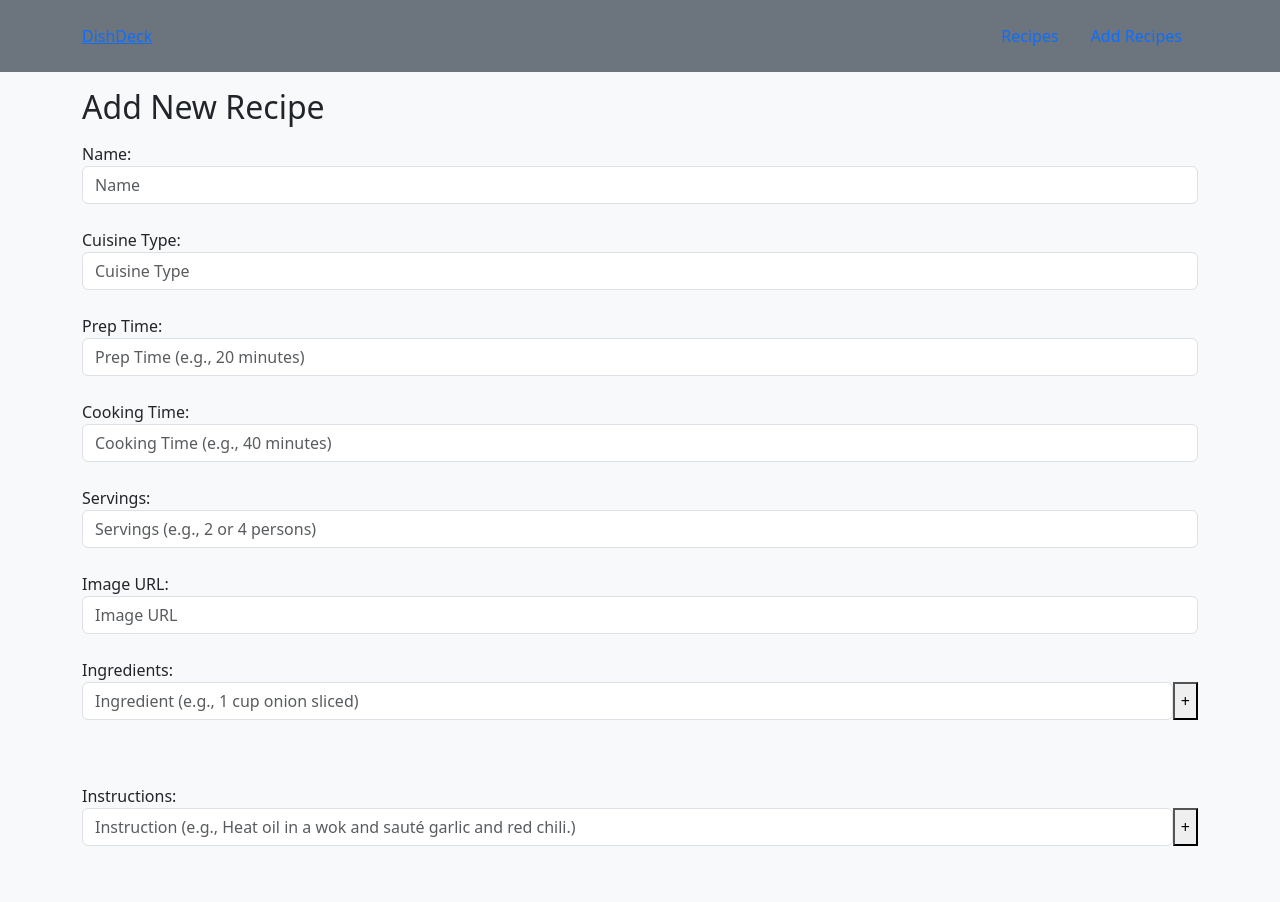
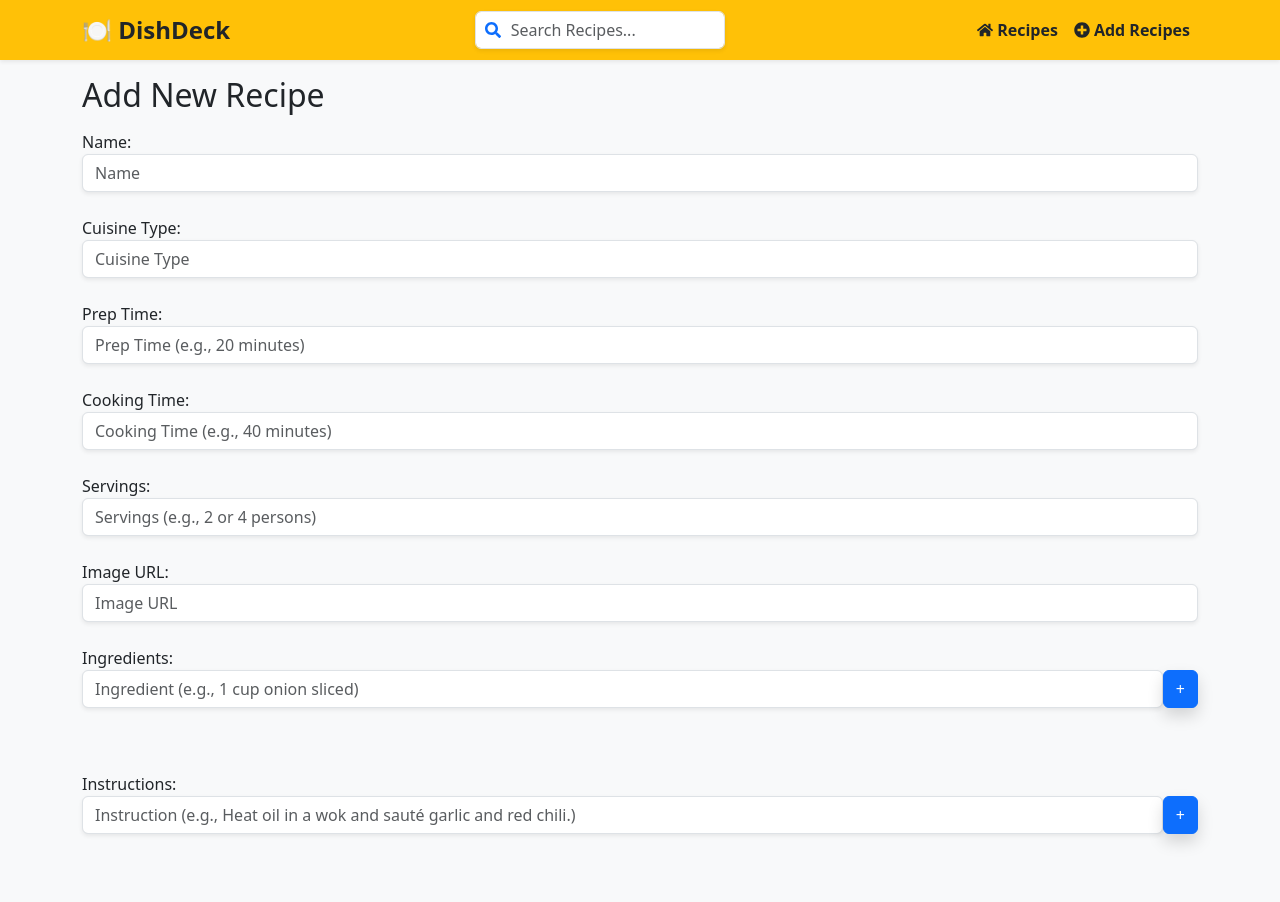
Before and after one commit to ashiyaman/DishDeck-FE, a React (Vite) app: page /addRecipe in a window 1280 px wide. Shown: the top 902 px of the page. Built offline with nearby package versions, Linux system fonts and the light colour scheme.

Commit message:
fix:  Fix errors

```diff
--- a/package.json
+++ b/package.json
@@ -15,6 +15,7 @@
     "bootstrap": "^5.3.3",
     "react": "^19.0.0",
     "react-dom": "^19.0.0",
+    "react-icons": "^5.5.0",
     "react-redux": "^9.2.0",
     "react-router-dom": "^7.4.1",
     "redux-thunk": "^3.1.0"
--- a/src/assets/components/Header.jsx
+++ b/src/assets/components/Header.jsx
@@ -1,18 +1,48 @@
-
-import { Link } from "react-router-dom"
+import { useDispatch } from 'react-redux';
+import { Link } from 'react-router-dom';
+import { setSearch } from '../features/recipes/recipeSlice';
+import { FaSearch, FaHome, FaPlusCircle } from 'react-icons/fa'; // Import icons
 
 const Header = () => {
+    const dispatch = useDispatch();
+
+    const searchHandler = (value) => {
+        dispatch(setSearch(value));
+    };
+
     return (
-        <nav className='navbar bg-secondary text-light'>
-            <div className='container'>
-                <Link to="/">DishDeck</Link>
-                <ul className='navbar nav'>
-                    <li className='nav-item'><Link className='nav-link' to='/'>Recipes</Link></li>
-                    <li className='nav-item'><Link className='nav-link' to='/addRecipe'>Add Recipes</Link></li>
+        <nav className='navbar bg-warning text-dark shadow-sm' style={{ padding: '10px 20px' }}>
+            <div className='container d-flex justify-content-between align-items-center'>
+                <Link className='fw-bold fs-4 text-dark d-flex align-items-center' to='/' style={{ textDecoration: 'none' }}>
+                    🍽️ DishDeck
+                </Link>
+
+                <div className='d-flex align-items-center position-relative' style={{ width: '250px' }}>
+                    <input
+                        type='text'
+                        className='form-control shadow-sm'
+                        onChange={(e) => searchHandler(e.target.value)}
+                        placeholder='Search Recipes...'
+                        style={{ paddingLeft: '35px' }}
+                    />
+                    <FaSearch className='position-absolute text-primary' style={{ left: '10px', top: '50%', transform: 'translateY(-50%)' }}/>
+                </div>
+
+                <ul className='navbar-nav d-flex flex-row'>
+                    <li className='nav-item mx-2'>
+                        <Link className='nav-link fw-bold text-dark d-flex align-items-center' to='/' style={{ textDecoration: 'none' }}>
+                            <FaHome className='me-1'/> Recipes
+                        </Link>
+                    </li>
+                    <li className='nav-item mx-2'>
+                        <Link className='nav-link fw-bold text-dark d-flex align-items-center' to='/addRecipe' style={{ textDecoration: 'none' }}>
+                            <FaPlusCircle className='me-1'/> Add Recipes
+                        </Link>
+                    </li>
                 </ul>
             </div>
         </nav>
-    )
-}
+    );
+};
 
-export default Header
+export default Header;
--- a/src/assets/features/recipes/AddRecipe.jsx
+++ b/src/assets/features/recipes/AddRecipe.jsx
@@ -1,7 +1,7 @@
-import { useState } from "react"
-import { useDispatch } from "react-redux"
-import { addRecipe } from "./recipeSlice"
-import { useNavigate } from "react-router-dom"
+import { useState } from 'react'
+import { useDispatch } from 'react-redux'
+import { addRecipe } from './recipeSlice'
+import { useNavigate } from 'react-router-dom'
 
 const AddRecipe = () => {
     const dispatch = useDispatch()
@@ -72,27 +72,27 @@ const AddRecipe = () => {
             <h2 className='my-3'>Add New Recipe</h2>
             <form onSubmit={formSubmitHandler} className='my-3'>
                 <label htmlFor='name'>Name:</label><br/>
-                <input className='form-control' required value={name} onChange={(e) => setName(e.target.value)} type='text' placeholder='Name' /><br/>
+                <input className='form-control shadow-sm' required value={name} onChange={(e) => setName(e.target.value)} type='text' placeholder='Name' /><br/>
 
                 <label htmlFor='cuisineType'>Cuisine Type:</label><br/>
-                <input className='form-control' required value={cuisine} onChange={(e) => setCuisine(e.target.value)} type='text' placeholder='Cuisine Type' /><br/>
+                <input className='form-control shadow-sm' required value={cuisine} onChange={(e) => setCuisine(e.target.value)} type='text' placeholder='Cuisine Type' /><br/>
 
                 <label htmlFor='prepTime'>Prep Time:</label><br/>
-                <input className='form-control' required value={prepTime} onChange={(e) => setPrepTime(e.target.value)} type='text' placeholder='Prep Time (e.g., 20 minutes)' /><br/>
+                <input className='form-control shadow-sm' required value={prepTime} onChange={(e) => setPrepTime(e.target.value)} type='text' placeholder='Prep Time (e.g., 20 minutes)' /><br/>
 
                 <label htmlFor='cookingTime'>Cooking Time:</label><br/>
-                <input className='form-control' required value={cookingTime} onChange={(e) => setCookingTime(e.target.value)} type='text' placeholder='Cooking Time (e.g., 40 minutes)' /><br/>
+                <input className='form-control shadow-sm' required value={cookingTime} onChange={(e) => setCookingTime(e.target.value)} type='text' placeholder='Cooking Time (e.g., 40 minutes)' /><br/>
 
                 <label htmlFor='servings'>Servings:</label><br/>
-                <input className='form-control' required value={servings} onChange={(e) => setServings(e.target.value)} type='number' placeholder='Servings (e.g., 2 or 4 persons)' /><br/>
+                <input className='form-control shadow-sm' required value={servings} onChange={(e) => setServings(e.target.value)} type='number' placeholder='Servings (e.g., 2 or 4 persons)' /><br/>
 
                 <label htmlFor='image'>Image URL:</label><br/>
-                <input className='form-control' required value={image} onChange={(e) => setImage(e.target.value)} type='text' placeholder='Image URL' /><br/>
+                <input className='form-control shadow-sm' required value={image} onChange={(e) => setImage(e.target.value)} type='text' placeholder='Image URL' /><br/>
 
                 <label htmlFor='ingredients'>Ingredients:</label><br/>
                 <div className='d-flex'>
-                    <input className='form-control' type='text' value={ingredientInput} onChange={(e) => setIngredientInput(e.target.value)} placeholder='Ingredient (e.g., 1 cup onion sliced)' />
-                    <button onClick={ingredientsHandler}> + </button>
+                    <input className='form-control shadow-sm' type='text' value={ingredientInput} onChange={(e) => setIngredientInput(e.target.value)} placeholder='Ingredient (e.g., 1 cup onion sliced)' />
+                    <button className='btn btn-primary shadow' onClick={ingredientsHandler}> + </button>
                 </div><br/>
                 <ol>
                     {ingredients.map((ingredient, index) => <li key={index}>{ingredient}</li>)}
@@ -100,8 +100,8 @@ const AddRecipe = () => {
 
                 <label htmlFor='instructions'>Instructions:</label><br/>
                 <div className='d-flex'>
-                    <input className='form-control' type='text' value={instructionInput} onChange={(e) => setInstructionInput(e.target.value)} placeholder='Instruction (e.g., Heat oil in a wok and sauté garlic and red chili.)' />
-                    <button onClick={instructionsHandler}> + </button>
+                    <input className='form-control shadow-sm' type='text' value={instructionInput} onChange={(e) => setInstructionInput(e.target.value)} placeholder='Instruction (e.g., Heat oil in a wok and sauté garlic and red chili.)' />
+                    <button className='btn btn-primary shadow' onClick={instructionsHandler}> + </button>
                 </div><br/>
                 <ol>
                     {instructions.map((instruction, index) => <li key={index}>{instruction}</li>)}
@@ -109,13 +109,13 @@ const AddRecipe = () => {
 
                 <label htmlFor='nutrition'>Nutrition:</label><br/>
                 <div className='d-flex'>
-                    <select value={nutritionComponent} onChange={(e) => setNutritionComponent(e.target.value)}>
+                    <select className='shadow-sm' value={nutritionComponent} onChange={(e) => setNutritionComponent(e.target.value)}>
                         {['calories', 'fat', 'carbs', 'proteins', 'fiber', 'sugar'].map((item, index) => (
                             <option key={index} value={item}>{item}</option>
                         ))}
                     </select>
-                    <input className='form-control' type='number' value={nutritionInput} onChange={(e) => setNutritionInput(e.target.value)} placeholder='Amount (e.g., 30g)' />
-                    <button onClick={nutritionHandler}> + </button>
+                    <input className='form-control shadow-sm' type='number' value={nutritionInput} onChange={(e) => setNutritionInput(e.target.value)} placeholder='Amount (e.g., 30g)' />
+                    <button className='btn btn-primary shadow' onClick={nutritionHandler}> + </button>
                 </div><br/>
                 {Object.keys(nutrition).length > 0 && (
                     <div>
@@ -126,9 +126,9 @@ const AddRecipe = () => {
                 )}
 
                 <label htmlFor='details'>Details:</label><br/>
-                <textarea className='form-control' value={details} onChange={(e) => setDetails(e.target.value)} placeholder='Details (e.g., A simple yet delicious classic, Margherita pizza highlights fresh ingredients and bold flavors.)' ></textarea><br/>
+                <textarea className='form-control shadow-sm' value={details} onChange={(e) => setDetails(e.target.value)} placeholder='Details (e.g., A simple yet delicious classic, Margherita pizza highlights fresh ingredients and bold flavors.)' ></textarea><br/>
 
-                <input type='submit' value='Add Recipe' />
+                <input className='btn btn-primary shadow' type='submit' value='Add Recipe' />
             </form>
         </main>
     )
--- a/src/assets/features/recipes/Recipes.jsx
+++ b/src/assets/features/recipes/Recipes.jsx
@@ -1,11 +1,11 @@
-import { useEffect } from "react"
-import { deleteRecipeById, fetchRecipeById, fetchRecipes } from "./recipeSlice"
-import { useDispatch, useSelector } from "react-redux"
-import { Link } from "react-router-dom"
+import { useEffect } from 'react'
+import { deleteRecipeById, fetchRecipeById, fetchRecipes } from './recipeSlice'
+import { useDispatch, useSelector } from 'react-redux'
+import { Link } from 'react-router-dom'
 
 const Recipes = () => {
     const dispatch = useDispatch()
-    const {recipes, status, error} = useSelector(state => state.recipes)
+    const {filteredRecipes, status, error} = useSelector(state => state.recipes)
 
     useEffect(() => {
         dispatch(fetchRecipes())
@@ -18,24 +18,28 @@ const Recipes = () => {
     return (
         <main className='container'>
             <div>
-                <h1 className='my-3'>Recipes</h1>
+                <h1 className='my-3 text-primary'>Recipes</h1>
                 <div className='row'>
                     {status === 'success' &&
-                        recipes.map(recipe => (
+                        filteredRecipes.map(recipe => (
                             <div key={recipe._id} className='col-md-3 my-3'>
-                                <div className='card' style={{height: '400px'}}>
-                                    <div className='card-img-top'>
-                                        <img src={'../images/Neapolitan_Pizza.avif' || 'https://placehold.co/600x500'}
-                                            className='img-fluid' alt={recipe.name}/>
-                                    </div>
+                                <div className='card h-100 shadow-sm'>
+                                    <img src={recipe.image || 'https://placehold.co/600x500'}
+                                        className='img-fluid card-img-top' alt={recipe.name}
+                                        style={{ height: '200px', objectFit: 'cover' }}/>
+
                                     <div className='card-body'>
                                         <h5 className='card-title'>{recipe.name}</h5>
-                                        <p className='card-text'><strong>🥘Cuisine: </strong>{recipe.cuisine}</p>
-                                        <p className='card-text'><strong>Ingredients: </strong>
+                                        <p className='card-text'>
+                                            <span className='badge bg-primary p-2 fw-normal text-light'>
+                                                <strong>🥘 Cuisine:</strong> {recipe.cuisine}
+                                            </span>
+                                        </p>
+                                       <p className='card-text'><strong>Ingredients: </strong>
                                             <Link to={`/recipes/${recipe._id}`} state={{recipeId: recipe._id}}>See Recipe</Link>
                                         </p>
                                         <p className='card-text'><strong>Instructions: </strong>
-                                            <Link  to={`/recipes/${recipe._id}`}state={{recipeId: recipe._id}}>See Recipe</Link>
+                                            <Link  to={`/recipes/${recipe._id}`} state={{recipeId: recipe._id}}>See Recipe</Link>
                                         </p>
                                         <button className='btn btn-danger' onClick={() => deleteHandler(recipe._id)}>Delete</button>
                                     </div>
--- a/src/assets/features/recipes/recipeSlice.js
+++ b/src/assets/features/recipes/recipeSlice.js
@@ -1,102 +1,103 @@
-import { createSlice, createAsyncThunk } from "@reduxjs/toolkit";
-import axios from "axios";
+import { createSlice, createAsyncThunk } from '@reduxjs/toolkit';
+import axios from 'axios';
 
 const DISHDECK_URI = `http://localhost:3000`
 
-//Get All recipes from db
-export const fetchRecipes = createAsyncThunk('fetch/recipes',
-    async() => {
-        const response = await axios.get(`${DISHDECK_URI}/recipes`)
-        return response.data
-    }
-)
+// Get All recipes from db
+export const fetchRecipes = createAsyncThunk('fetch/recipes', async () => {
+    const response = await axios.get(`${DISHDECK_URI}/recipes`);
+    return response.data;
+});
 
-//Get a recipe by Id
-export const fetchRecipeById = createAsyncThunk('fetch/recipeById',
-    async(recipeId) => {
-        const response = await axios.get(`${DISHDECK_URI}/recipes/${recipeId}`)
-        return response.data
-    }
-)
+// Get a recipe by Id
+export const fetchRecipeById = createAsyncThunk('fetch/recipeById', async (recipeId) => {
+    const response = await axios.get(`${DISHDECK_URI}/recipes/${recipeId}`);
+    return response.data;
+});
 
-//Add a new Recipe
-export const addRecipe = createAsyncThunk('post/recipe',
-    async(recipeData) => {
-        const response = await axios.post(`${DISHDECK_URI}/recipes`, {recipe: recipeData})
-        return response.data
-    }
-)
+// Add a new Recipe
+export const addRecipe = createAsyncThunk('post/recipe', async (recipeData) => {
+    const response = await axios.post(`${DISHDECK_URI}/recipes`, { recipe: recipeData });
+    return response.data;
+});
 
-//Get a recipe by Id
-export const deleteRecipeById = createAsyncThunk('delete/recipeById',
-    async(recipeId) => {
-        const response = await axios.delete(`${DISHDECK_URI}/recipes/${recipeId}`)
-        return response.data
-    }
-)
+// Delete a recipe by Id
+export const deleteRecipeById = createAsyncThunk('delete/recipeById', async (recipeId) => {
+    const response = await axios.delete(`${DISHDECK_URI}/recipes/${recipeId}`);
+    return response.data;
+});
 
 export const recipeSlice = createSlice({
-    name: 'Recipes',
+    name: 'recipes',
     initialState: {
         recipes: [],
+        filteredRecipes: [], // <-- Add filteredRecipes to store searched results
         selectedRecipe: null,
         status: 'idle',
         error: null
     },
     reducers: {
         setSelectedRecipe: (state, action) => {
-            state.selectedRecipe = action.payload
+            state.selectedRecipe = action.payload;
+        },
+        setSearch: (state, action) => {
+            const searchTerm = action.payload.toLowerCase();
+            state.filteredRecipes = state.recipes.filter(recipe =>
+                recipe.name.toLowerCase().includes(searchTerm)
+            );
         }
     },
     extraReducers: (builder) => {
         builder
             .addCase(fetchRecipes.pending, state => {
-                state.status = 'loading'
+                state.status = 'loading';
             })
             .addCase(fetchRecipes.fulfilled, (state, action) => {
-                state.status = 'success'
-                state.recipes = action.payload
+                state.status = 'success';
+                state.recipes = action.payload;
+                state.filteredRecipes = action.payload;
             })
             .addCase(fetchRecipes.rejected, (state, action) => {
-                state.status = 'error'
-                state.error = action.payload
+                state.status = 'error';
+                state.error = action.payload;
             })
             .addCase(fetchRecipeById.pending, state => {
-                state.status = 'loading'
+                state.status = 'loading';
             })
             .addCase(fetchRecipeById.fulfilled, (state, action) => {
-                state.status = 'success'
+                state.status = 'success';
                 state.selectedRecipe = action.payload
             })
             .addCase(fetchRecipeById.rejected, (state, action) => {
-                state.status = 'error'
-                state.error = action.payload
+                state.status = 'error';
+                state.error = action.payload;
             })
             .addCase(addRecipe.pending, state => {
-                state.status = 'loading'
+                state.status = 'loading';
             })
             .addCase(addRecipe.fulfilled, (state, action) => {
-                state.status = 'success'
+                state.status = 'success';
                 state.recipes = [...state.recipes, action.payload]
             })
             .addCase(addRecipe.rejected, (state, action) => {
-                state.status = 'error'
-                state.error = action.payload
+                state.status = 'error';
+                state.error = action.payload;
             })
             .addCase(deleteRecipeById.pending, state => {
-                state.status = 'loading'
+                state.status = 'loading';
             })
             .addCase(deleteRecipeById.fulfilled, (state, action) => {
-                state.status = 'success'
-                state.recipes = state.recipes.filter(recipe => recipe._id !== action.payload._id)
+                state.status = 'success';
+                state.recipes = state.recipes.filter(recipe => recipe._id !== action.payload._id);
+                state.filteredRecipes = state.filteredRecipes.filter(recipe => recipe._id !== action.payload._id);
             })
             .addCase(deleteRecipeById.rejected, (state, action) => {
-                state.status = 'error'
-                state.error = action.payload
+                state.status = 'error';
+                state.error = action.payload;
             })
     }
-})
+});
 
-export const { setSelectedRecipe } = recipeSlice.actions
+export const { setSelectedRecipe, setSearch } = recipeSlice.actions;
 
-export default recipeSlice.reducer
+export default recipeSlice.reducer;
```
Also changed, not shown: src/assets/features/recipes/RecipeDetail.jsx (+74 -41 lines), public/images/Pie.avif (added), 1 other file (tests, documents, lock files or other folders).
